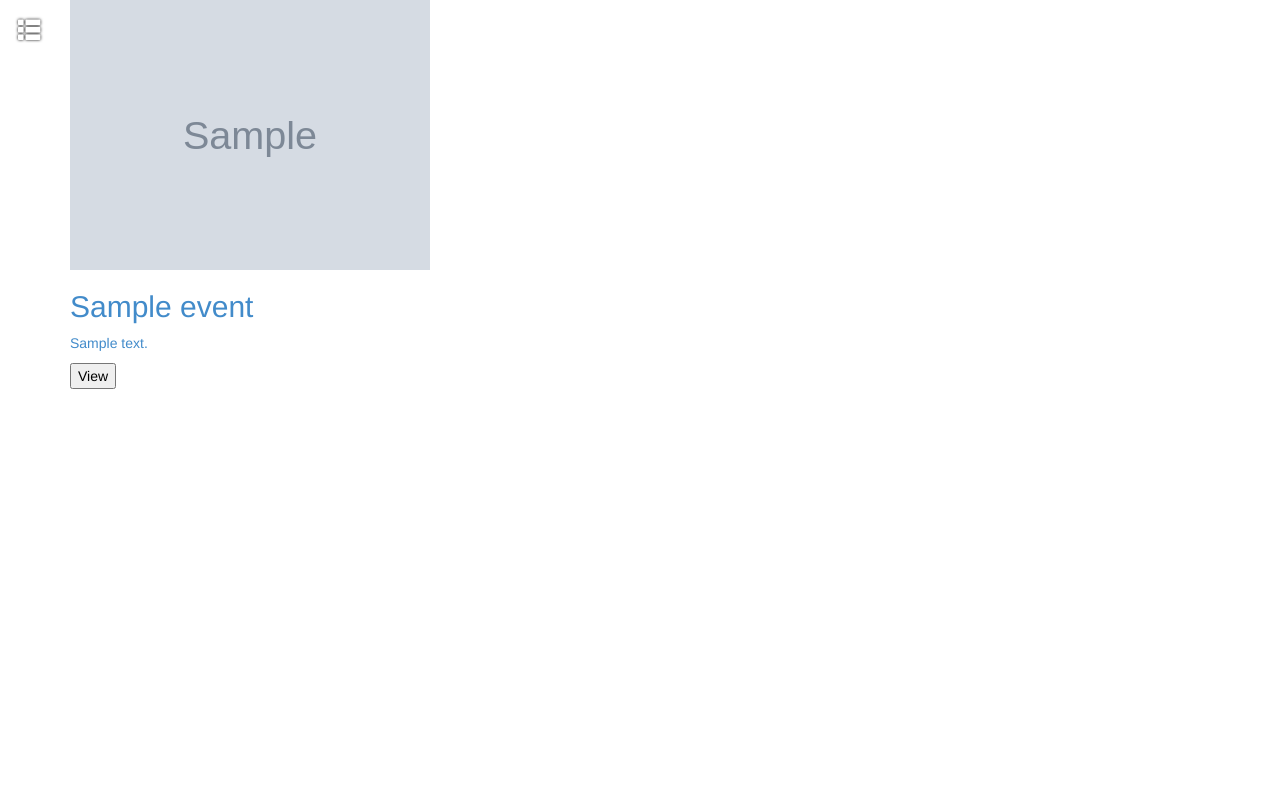
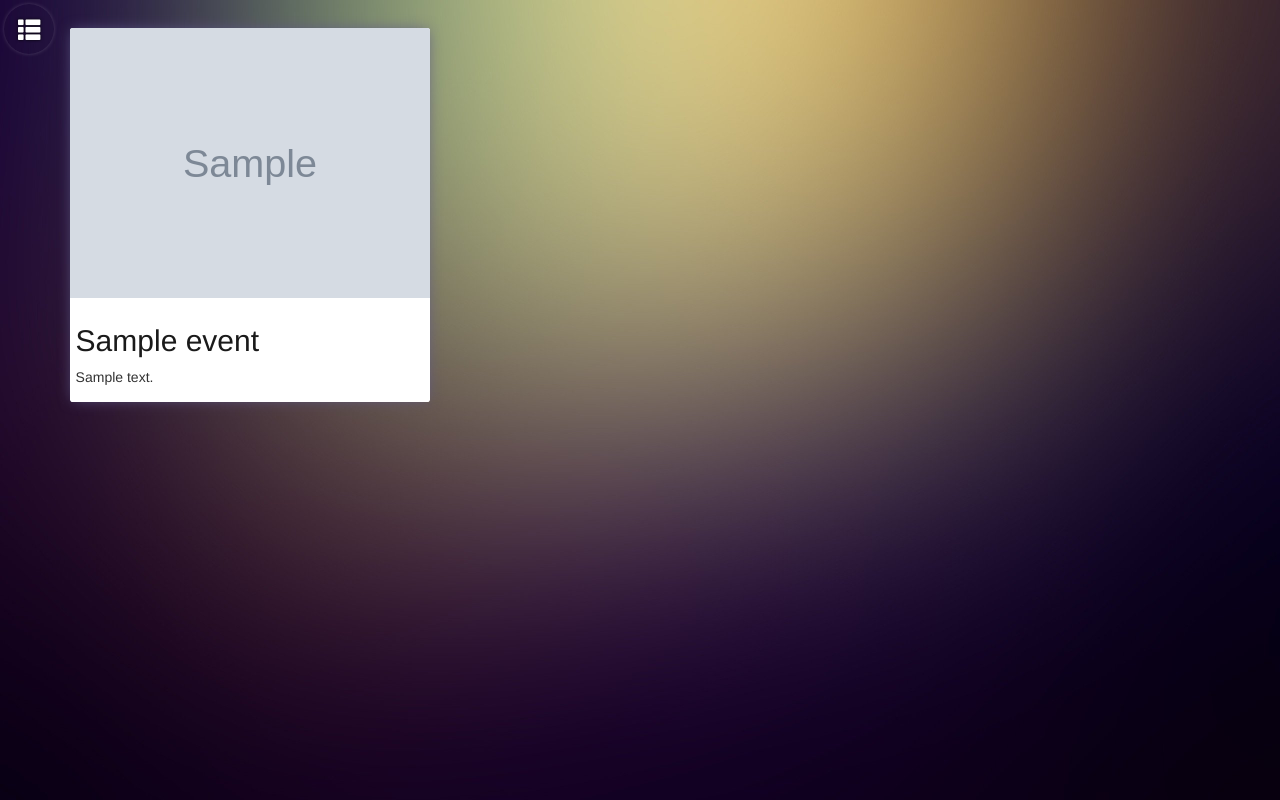
Before and after one commit to NITDgpOS/festcms, a Django app: template festflow/templates/festflow/event.html in a window 1280 px wide. Run offline with Django 3.2, Linux system fonts and the light colour scheme; the template is opened without the code that fills it: most values are stand-ins (such as "Sample title", 1, 10 or a date in 2020); grey boxes marked "Sample" are stand-in pictures.

Commit message:
Basic events page style

```diff
--- a/festflow/static/css/event.css
+++ b/festflow/static/css/event.css
@@ -2,4 +2,43 @@
 	width: 100vw;
 	height: 100vh;
 	overflow: auto;
+	background: #e5b5c4;
+	background: url(../images/events-background.jpg) center no-repeat;
+	background-size: cover;
+	padding-top: 2em;
 }
+
+.event-wrapper {
+	background: #fff;
+	border-radius: 0.2em;
+	overflow: auto;
+	box-shadow: 0em 0em 1em -0.2em #5D5A89;
+	transition: all 0.5s;
+}
+
+.event-wrapper:hover {
+	background: #fff;
+	border-radius: 0.2em;
+	overflow: auto;
+	box-shadow: 0em 0em 2em -0.8em #fff;
+	transition: all 0.5s;
+}
+
+.event-link {
+	text-decoration: none;
+	color: inherit;
+}
+
+.event-link:hover {
+	text-decoration: none;
+	color: inherit;
+}
+
+.event-name {
+	color: #1a1a1a;
+	text-decoration: none;
+}
+
+.event-text-wrapper {
+	padding: 0.4em;
+}
--- a/festflow/templates/festflow/event.html
+++ b/festflow/templates/festflow/event.html
@@ -56,15 +56,16 @@
         <div class="col-md-4 col-lg-4 col-sm-6 col-xs-12">
           <div class="event-wrapper">
           {% for event in all_events %}
-          <a href="{{ event.get_absolute_url }}">
+          <a href="{{ event.get_absolute_url }}" class="event-link">
             {% if event.logo %}
             <img src="{{ event.logo.url }}" alt= {{ event.name }} class="img-responsive">
             {% else %}
             <img src="{% static "img/1.png" %}" />
             {% endif %}
-            <h2>{{ event.name }}</h2>
-            <p>{{ event.description }}</p>
-            <button>View</button>
+            <div class="event-text-wrapper">
+              <h2 class="event-name">{{ event.name }}</h2>
+              <p class="event-description">{{ event.description }}</p>
+            </div>
           </a>
           {% endfor %}
           </div>
```
Also changed, not shown: festflow/static/images/events-background.jpg (added).
